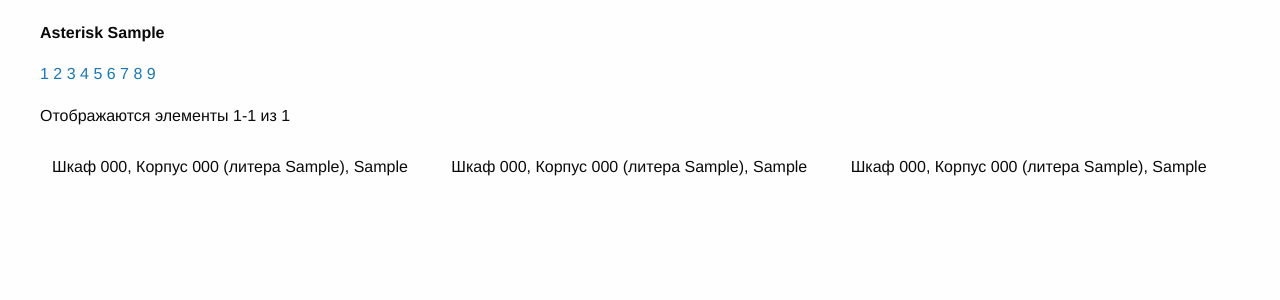
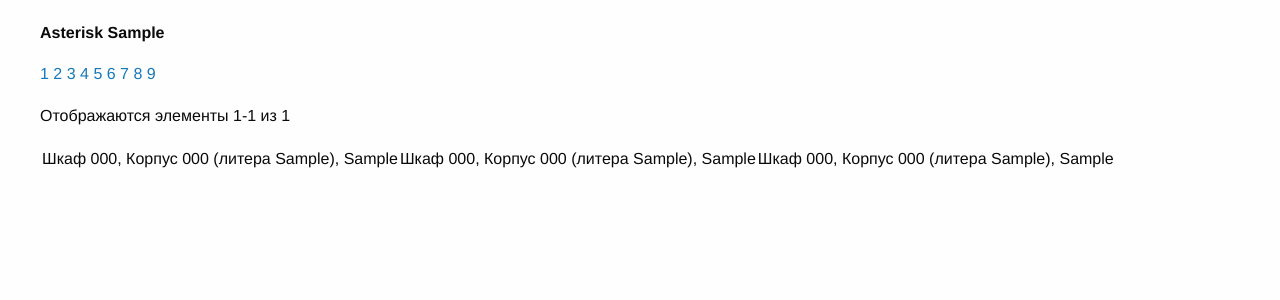
Before and after one commit to ivnglkv/cross_register, a Django app: template journal/templates/journal/pbx_ports.html in a window 1280 px wide. Shown: the part 57-357 px from the top of the page. Run offline with Django 3.2, Linux system fonts and the light colour scheme; tables that the repository leaves empty hold one stand-in row (values such as "Sample post"); the template is opened without the code that fills it: values that come from a table or form of the project are taken from there, most other values are stand-ins (such as "Sample title", 1, 10 or a date in 2020); parts of the project's set-up code (start-up, migrations or seed data) failed here and were passed over; some libraries are stand-ins or nearby versions.

Commit message:
Подправление стиля таблицы для отображения кроссового журнала

```diff
--- a/common/static/common/css/app.css
+++ b/common/static/common/css/app.css
@@ -1,3 +1,16 @@
 .top-bar {
   margin-bottom: 20px;
 }
+
+.crosspath {
+  width: auto;
+  margin-bottom: 0rem;
+}
+
+.crosspath tbody td {
+  padding: 0.0rem 0.0rem 0.625rem;
+}
+
+.crosspath tbody tr:nth-child(even) {
+  background-color: #fff;
+}
--- a/journal/templates/journal/pbx_ports.html
+++ b/journal/templates/journal/pbx_ports.html
@@ -28,7 +28,7 @@
   </p>
 
   {% for point in crosspath %}
-    <table>
+    <table class="crosspath">
     {% autoescape off %}
       {% get_point_path_table point 1 0 %}
     {% endautoescape %}
```
